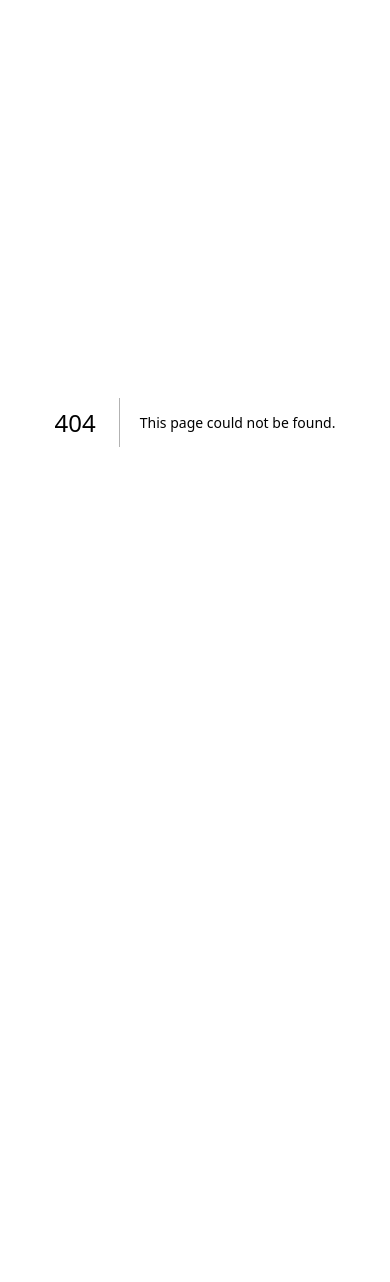
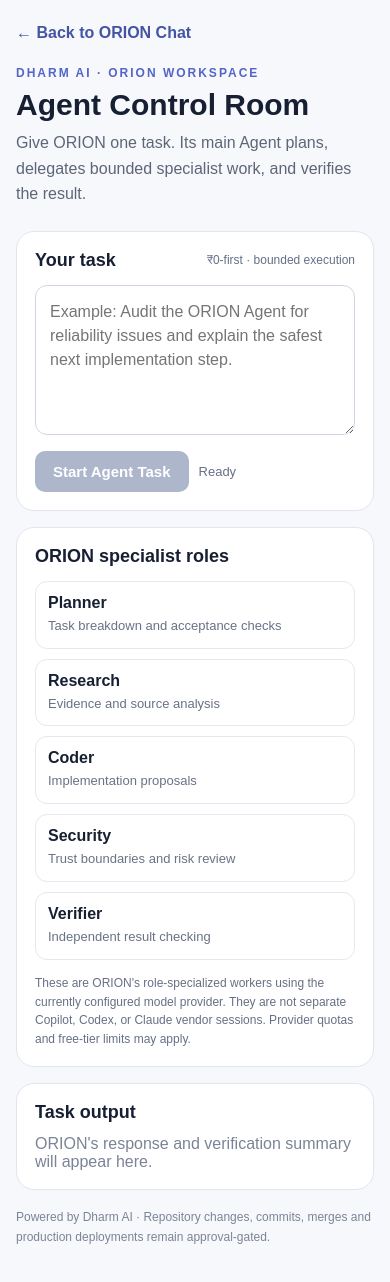
Before and after one commit to jaatdharm276-alt/dharm-ai, a Next.js app: page /agents in a window 390 px wide. Before the commit this address had no page. Shown: the top 1282 px of the page. Before the commit the page ends 844 px from the top, so only its background shows below. Built offline with nearby package versions, Linux system fonts and the light colour scheme.

Commit message:
Add mobile-friendly ORION Agent Control Room

```diff
--- /dev/null
+++ b/app/agents/page.js
@@ -0,0 +1,163 @@
+"use client";
+
+import { useRef, useState } from "react";
+
+const SPECIALISTS = [
+  { id: "planner", name: "Planner", detail: "Task breakdown and acceptance checks" },
+  { id: "research_analyst", name: "Research", detail: "Evidence and source analysis" },
+  { id: "coder", name: "Coder", detail: "Implementation proposals" },
+  { id: "security_reviewer", name: "Security", detail: "Trust boundaries and risk review" },
+  { id: "verifier", name: "Verifier", detail: "Independent result checking" },
+];
+
+export default function AgentControlRoom() {
+  const [task, setTask] = useState("");
+  const [answer, setAnswer] = useState("");
+  const [status, setStatus] = useState("idle");
+  const [error, setError] = useState("");
+  const controllerRef = useRef(null);
+
+  async function startTask(event) {
+    event.preventDefault();
+    const message = task.trim();
+    if (!message || status === "running") return;
+
+    const controller = new AbortController();
+    controllerRef.current = controller;
+    setAnswer("");
+    setError("");
+    setStatus("running");
+
+    try {
+      const response = await fetch("/api/agent", {
+        method: "POST",
+        headers: { "Content-Type": "application/json" },
+        signal: controller.signal,
+        body: JSON.stringify({ message, taskMode: "agent", messages: [] }),
+      });
+
+      if (!response.ok) {
+        const data = await response.json().catch(() => ({}));
+        throw new Error(data?.error || "ORION could not start this task.");
+      }
+      if (!response.body) throw new Error("The Agent response stream is unavailable.");
+
+      const reader = response.body.getReader();
+      const decoder = new TextDecoder();
+      let buffer = "";
+      let fullAnswer = "";
+
+      while (true) {
+        const { value, done } = await reader.read();
+        if (done) break;
+        buffer += decoder.decode(value, { stream: true });
+        const lines = buffer.split("\n");
+        buffer = lines.pop() || "";
+
+        for (const rawLine of lines) {
+          const line = rawLine.trim();
+          if (!line.startsWith("data:") || line === "data: [DONE]") continue;
+          try {
+            const data = JSON.parse(line.slice(5).trim());
+            const delta = data?.choices?.[0]?.delta?.content;
+            if (typeof delta === "string" && delta) {
+              fullAnswer += delta;
+              setAnswer(fullAnswer);
+            }
+          } catch {
+            // Ignore malformed or non-content stream frames.
+          }
+        }
+      }
+      setStatus("completed");
+    } catch (err) {
+      if (err?.name === "AbortError") {
+        setStatus("cancelled");
+      } else {
+        setError(err?.message || "The task failed.");
+        setStatus("failed");
+      }
+    } finally {
+      controllerRef.current = null;
+    }
+  }
+
+  function stopTask() {
+    controllerRef.current?.abort();
+  }
+
+  const running = status === "running";
+
+  return (
+    <main style={{ minHeight: "100vh", background: "#f7f8fb", color: "#172033", padding: "24px 16px 48px", fontFamily: "Arial, sans-serif" }}>
+      <div style={{ maxWidth: 860, margin: "0 auto" }}>
+        <a href="/" style={{ color: "#4255a4", textDecoration: "none", fontWeight: 600 }}>← Back to ORION Chat</a>
+        <header style={{ margin: "24px 0" }}>
+          <div style={{ color: "#5365c5", fontWeight: 700, letterSpacing: 2, fontSize: 12 }}>DHARM AI · ORION WORKSPACE</div>
+          <h1 style={{ fontSize: "clamp(30px, 7vw, 42px)", margin: "8px 0" }}>Agent Control Room</h1>
+          <p style={{ color: "#5d6678", lineHeight: 1.6, margin: 0 }}>Give ORION one task. Its main Agent plans, delegates bounded specialist work, and verifies the result.</p>
+        </header>
+
+        <section style={{ background: "#fff", border: "1px solid #e1e5ee", borderRadius: 18, padding: 18, marginBottom: 16 }}>
+          <div style={{ display: "flex", alignItems: "center", justifyContent: "space-between", gap: 12, flexWrap: "wrap" }}>
+            <h2 style={{ fontSize: 18, margin: 0 }}>Your task</h2>
+            <span style={{ fontSize: 12, color: "#647087" }}>₹0-first · bounded execution</span>
+          </div>
+          <form onSubmit={startTask}>
+            <textarea
+              value={task}
+              onChange={(event) => setTask(event.target.value)}
+              placeholder="Example: Audit the ORION Agent for reliability issues and explain the safest next implementation step."
+              rows={5}
+              maxLength={12000}
+              disabled={running}
+              style={{ width: "100%", boxSizing: "border-box", marginTop: 14, padding: 14, border: "1px solid #cfd6e3", borderRadius: 12, resize: "vertical", font: "inherit", lineHeight: 1.5, background: running ? "#f2f4f8" : "#fff" }}
+            />
+            <div style={{ display: "flex", alignItems: "center", gap: 10, marginTop: 12, flexWrap: "wrap" }}>
+              <button type="submit" disabled={!task.trim() || running} style={{ border: 0, borderRadius: 10, padding: "12px 18px", background: !task.trim() || running ? "#aeb6cc" : "#4255a4", color: "#fff", fontWeight: 700, fontSize: 15 }}>
+                {running ? "ORION is working…" : "Start Agent Task"}
+              </button>
+              {running && <button type="button" onClick={stopTask} style={{ border: "1px solid #d3d8e2", borderRadius: 10, padding: "11px 16px", background: "#fff", color: "#293247", fontWeight: 600 }}>Stop</button>}
+              <span aria-live="polite" style={{ color: status === "failed" ? "#b42318" : "#667085", fontSize: 13 }}>
+                {status === "idle" && "Ready"}
+                {status === "running" && "Running through the ORION Agent API"}
+                {status === "completed" && "Response stream completed"}
+                {status === "cancelled" && "Task cancelled"}
+                {status === "failed" && "Task failed"}
+              </span>
+            </div>
+          </form>
+          {error && <p role="alert" style={{ color: "#b42318", marginBottom: 0 }}>{error}</p>}
+        </section>
+
+        <section style={{ background: "#fff", border: "1px solid #e1e5ee", borderRadius: 18, padding: 18, marginBottom: 16 }}>
+          <h2 style={{ fontSize: 18, margin: "0 0 14px" }}>ORION specialist roles</h2>
+          <div style={{ display: "grid", gridTemplateColumns: "repeat(auto-fit, minmax(210px, 1fr))", gap: 10 }}>
+            {SPECIALISTS.map((agent) => (
+              <div key={agent.id} style={{ border: "1px solid #e5e8ef", borderRadius: 12, padding: 12 }}>
+                <div style={{ fontWeight: 700 }}>{agent.name}</div>
+                <div style={{ color: "#687386", fontSize: 13, marginTop: 5, lineHeight: 1.45 }}>{agent.detail}</div>
+              </div>
+            ))}
+          </div>
+          <p style={{ color: "#667085", fontSize: 12, lineHeight: 1.55, margin: "14px 0 0" }}>
+            These are ORION's role-specialized workers using the currently configured model provider. They are not separate Copilot, Codex, or Claude vendor sessions. Provider quotas and free-tier limits may apply.
+          </p>
+        </section>
+
+        <section style={{ background: "#fff", border: "1px solid #e1e5ee", borderRadius: 18, padding: 18 }}>
+          <h2 style={{ fontSize: 18, margin: "0 0 12px" }}>Task output</h2>
+          {answer ? (
+            <pre style={{ whiteSpace: "pre-wrap", overflowWrap: "anywhere", font: "inherit", lineHeight: 1.65, margin: 0 }}>{answer}</pre>
+          ) : (
+            <p style={{ color: "#7a8496", margin: 0 }}>ORION's response and verification summary will appear here.</p>
+          )}
+        </section>
+
+        <footer style={{ color: "#7a8496", fontSize: 12, marginTop: 18, lineHeight: 1.6 }}>
+          Powered by Dharm AI · Repository changes, commits, merges and production deployments remain approval-gated.
+        </footer>
+      </div>
+    </main>
+  );
+}
```
